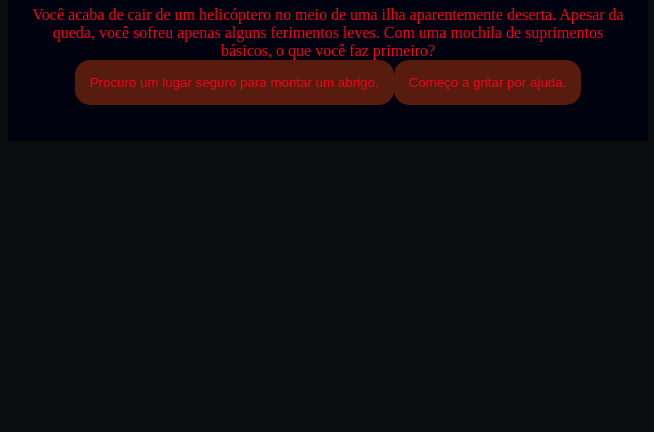
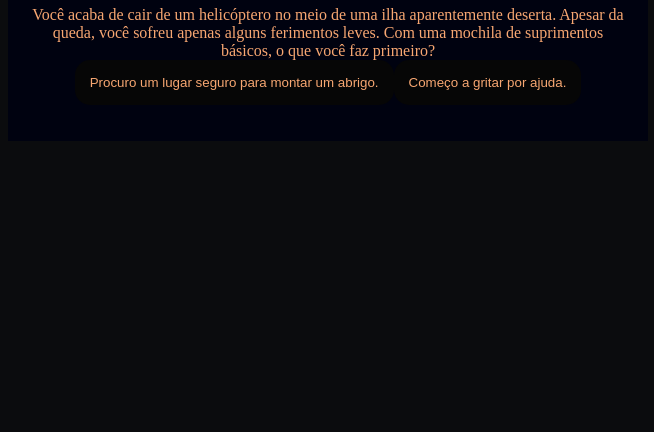
Before and after one commit to EnzoGRodriguess/trabalho-buiu-28-09, a plain HTML site: page index.html in a window 1280 px wide. Shown: the part 384-816 px from the top of the page, without its empty margins (312-966 px from the left). Drawn offline with Linux system fonts and the light colour scheme.

Commit message:
cor certa

```diff
--- a/style.css
+++ b/style.css
@@ -1,9 +1,9 @@
 :root{
     --cor-fundo: #0b0c0e ;
     --cor-principal: #000210 ;
-    --cor-secundaria: #581c0e;
-    --cor-destaque: #0b0149;
-    --cor-texto: #f1031f;
+    --cor-secundaria: #060606;
+    --cor-destaque: #f70178;
+    --cor-texto: #f7a772;
 
 }
 
```
